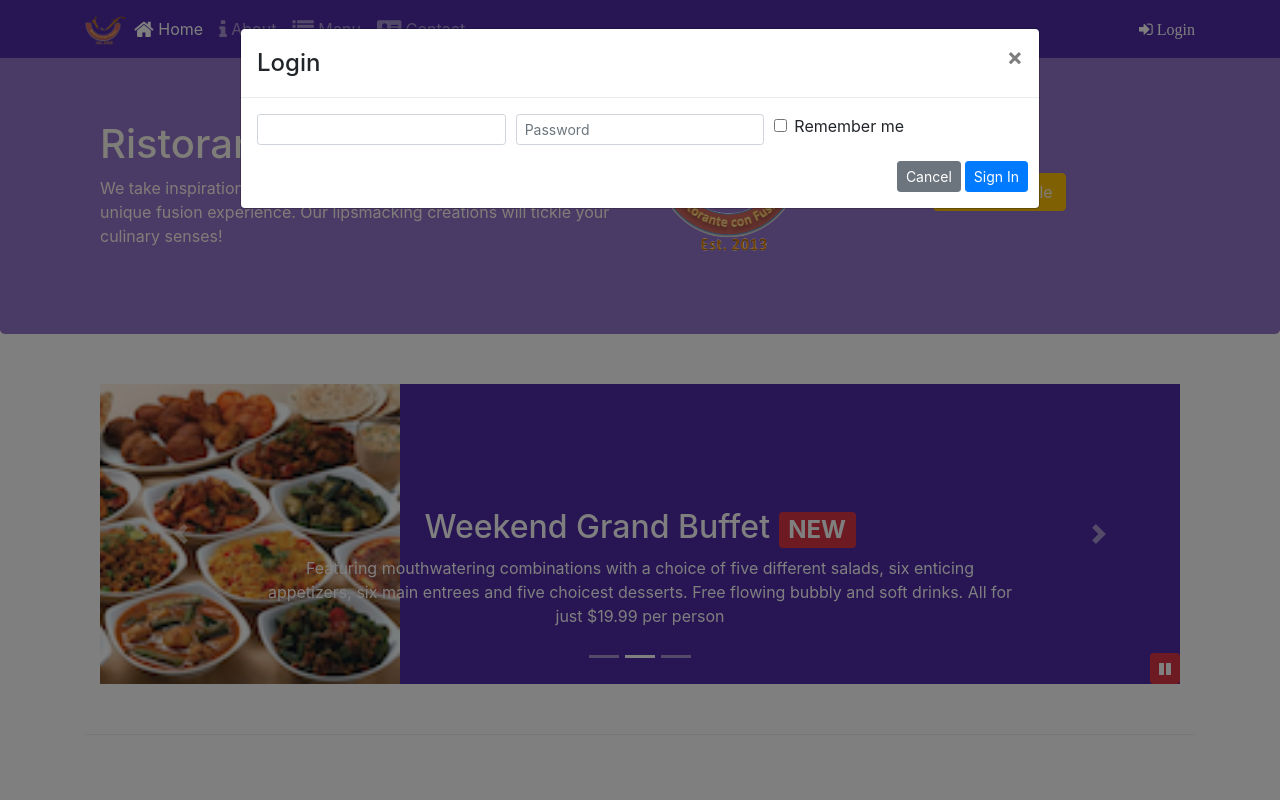
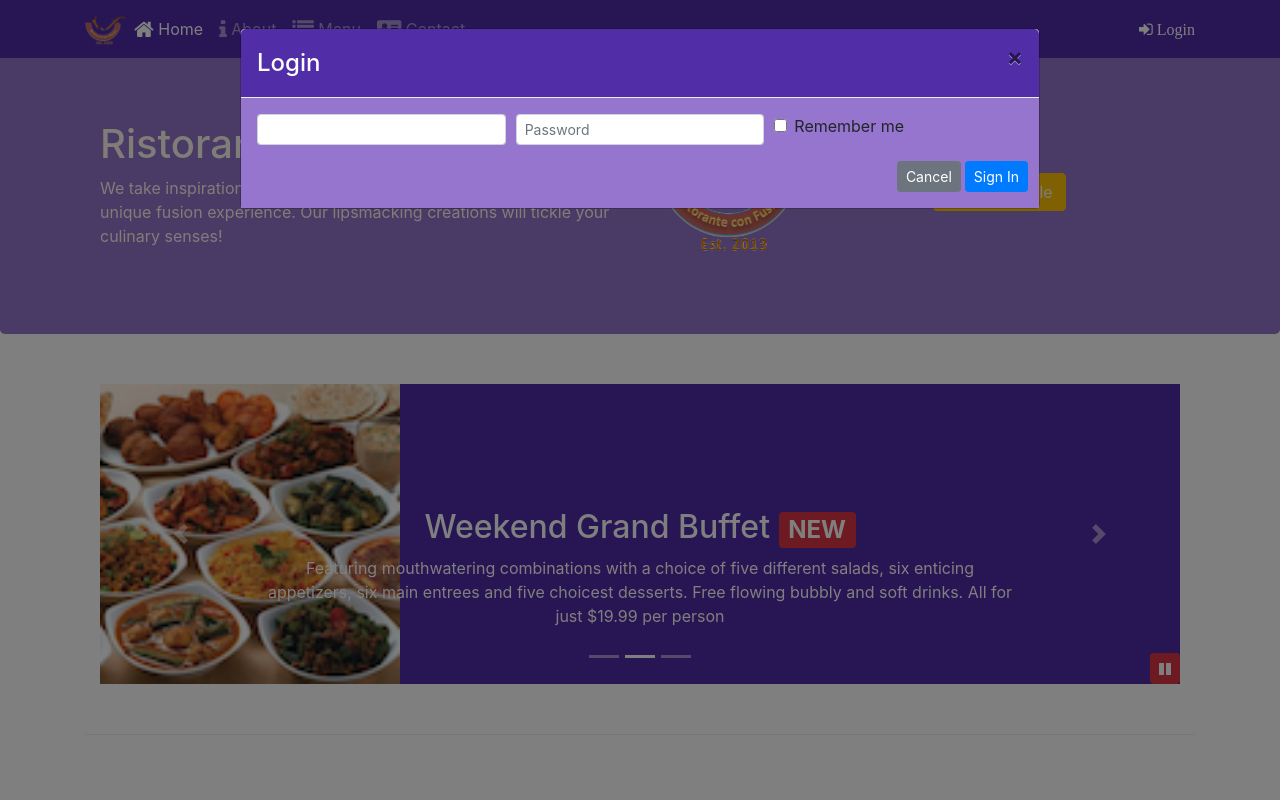
Before and after one commit to MeisQuietude/Front-End-Web-UI-Frameworks-and-Tools-Bootstrap-4, a website: page index.html in a window 1280 px wide. Both pictures are taken after a click on the link "Login". Shown: the top 800 px of the page. Drawn offline with nearby package versions, Linux system fonts and the light colour scheme.

Commit message:
Assignee 4 done

```diff
--- a/css/styles.scss
+++ b/css/styles.scss
@@ -73,3 +73,12 @@ body{
     bottom: 0px;
     z-index: 1;
 }
+
+.modal-header {
+    background-color: $background-dark;
+    color: white;
+}
+
+.modal-body {
+    background-color: $background-light;
+}
--- a/index.html
+++ b/index.html
@@ -34,7 +34,7 @@
                                 class="fa fa-address-card fa-lg"></span> Contact</a></li>
                 </ul>
                 <span class="navbar-text">
-                    <a data-toggle="modal" data-target="#loginModal">
+                    <a id="loginBtn">
                         <span class="fa fa-sign-in"> Login</span>
                     </a>
                 </span>
@@ -154,7 +154,7 @@
                             <img src="img/logo.png" alt="Logo" class="img-fluid">
                         </div>
                         <div class="col-12 col-sm-6">
-                            <a class="btn btn-warning" data-toggle="modal" data-target="#reserveTableModal">Reserve Table</a>
+                            <a class="btn btn-warning" id="reserveBtn">Reserve Table</a>
                         </div>
                     </div>
                 </div>
@@ -390,6 +390,13 @@
                     $('#carouselButton').children('span').addClass('fa-pause');
                 }
             })
+
+            $('#loginBtn').click(() => {
+                $("#loginModal").modal('show');
+            });
+            $('#reserveBtn').click(() => {
+                $("#reserveTableModal").modal('show');
+            })
         })
     </script>
 </body>
```
Also changed, not shown: css/styles.css.
